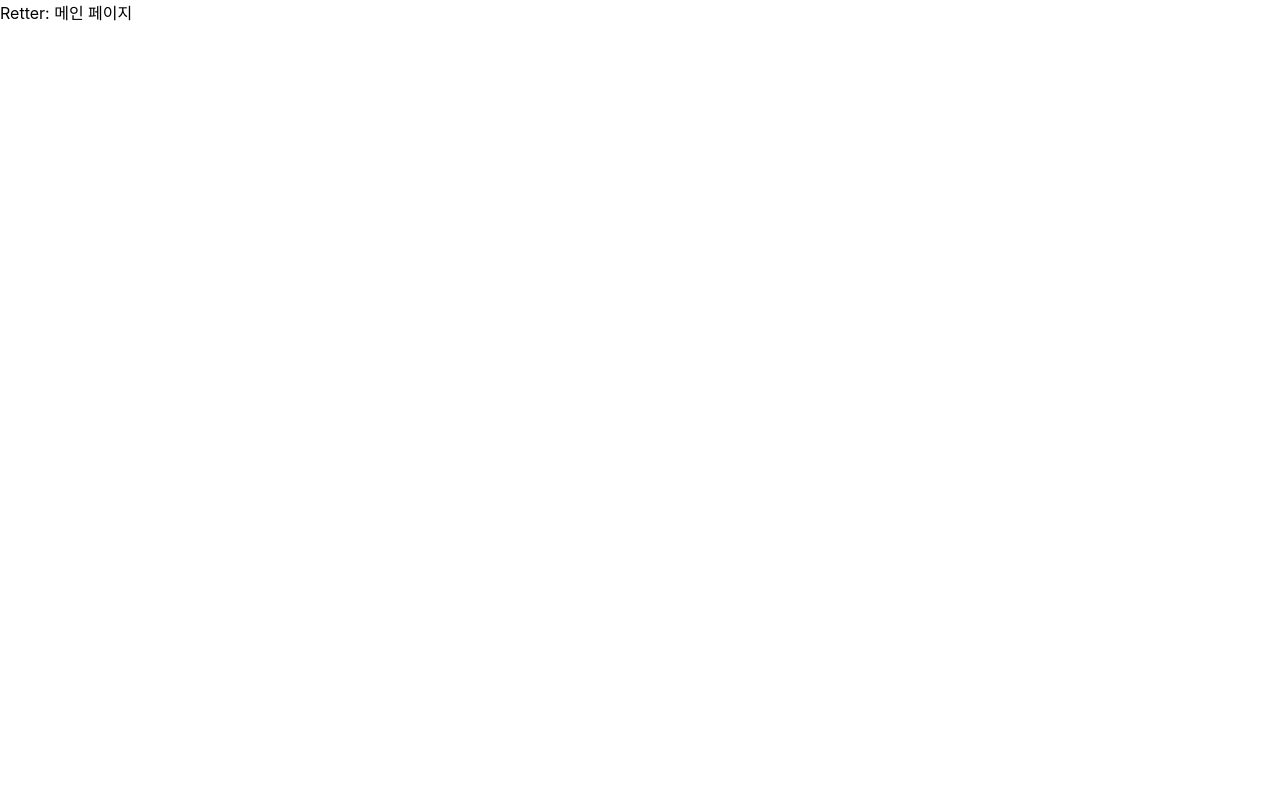
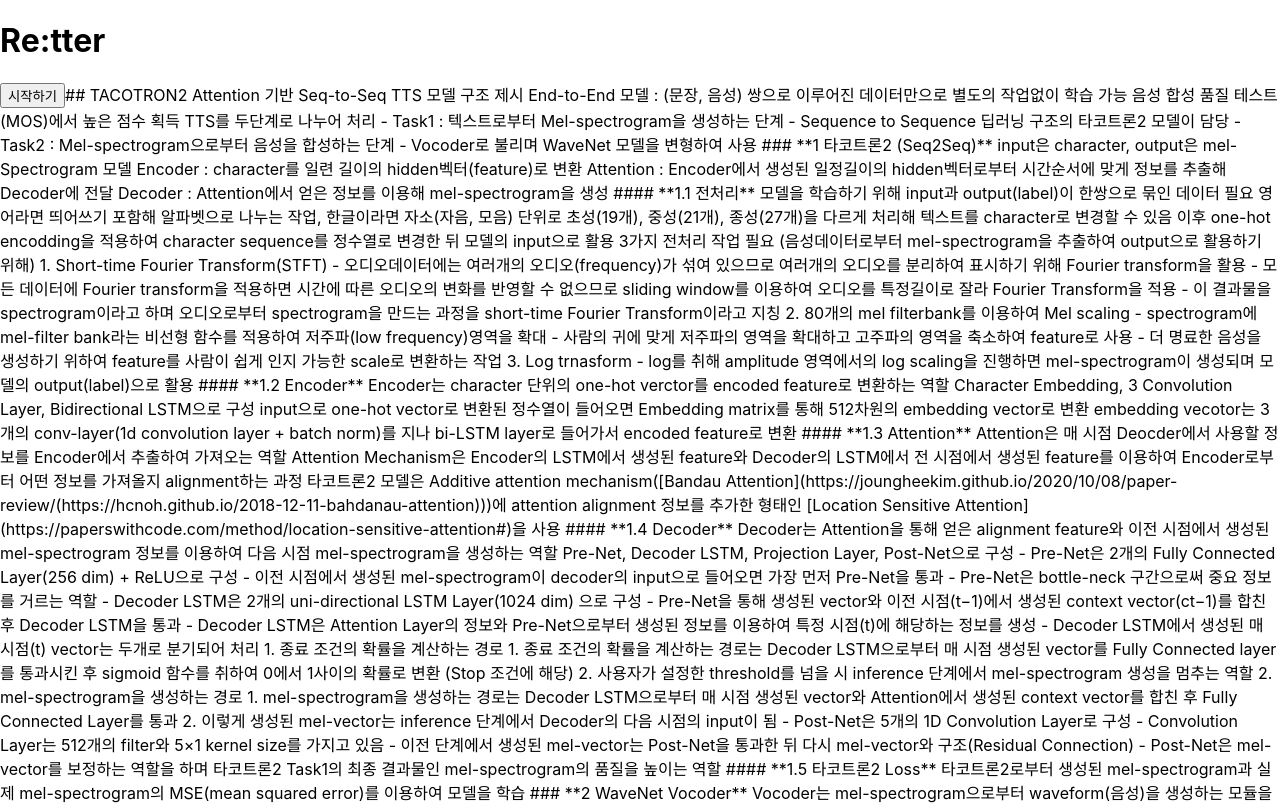
Before and after one commit to jiyeong-yun/Retter, a React (Create React App) app in the folder frontend/: page / in a window 1280 px wide. Shown: the top 805 px of the page. Built offline with nearby package versions, Linux system fonts and the light colour scheme.

Commit message:
Feat: change Home.js

```diff
--- a/frontend/src/routes/Home.js
+++ b/frontend/src/routes/Home.js
@@ -1,3 +1,214 @@
-export default function Home() {
-  return <div>Retter: 메인 페이지</div>;
+import { useEffect, useState } from 'react';
+import Result from '../components/Result';
+
+function Home() {
+  // 클릭하면 페이지이동
+  function handleClick(e) {
+    window.location.href = "/card"
+  }
+  // 스크롤 생성, 버튼변화(css적용해야)
+  const [ScrollY, setScrollY] = useState(0);
+  const [BtnStatus, setBtnStatus] = useState(false);
+  // 100 초과하면 버튼에 스크롤 따라오게
+  const handleFollow = () => {
+    setScrollY(window.pageYOffset);
+    if(ScrollY > 100) {
+      setBtnStatus(true);
+    } else {
+      setBtnStatus(false);
+    }
+  }
+  // 맨위 0으로 올라오게
+  const handleTop = () => {
+    window.scrollTo({
+      top: 0,
+      behavior: "smooth"
+    });
+    setScrollY(0);
+    setBtnStatus(false);
+  }
+
+  useEffect(() => {
+    const watch = () => {
+      window.addEventListener('scroll', handleFollow)
+    }
+    watch();
+    return () => {
+      window.removeEventListener('scroll', handleFollow)
+    }
+  })
+
+  return (
+    <div className='wrap'>
+      <h1>Re:tter</h1>
+      <button onClick={handleClick}>시작하기</button>
+      <service class="inner">
+      ## TACOTRON2
+
+Attention 기반 Seq-to-Seq  TTS 모델 구조 제시
+
+End-to-End 모델 : (문장, 음성) 쌍으로 이루어진 데이터만으로 별도의 작업없이 학습 가능
+
+음성 합성 품질 테스트(MOS)에서 높은 점수 획득
+
+
+
+TTS를 두단계로 나누어 처리
+
+- Task1 : 텍스트로부터 Mel-spectrogram을 생성하는 단계
+  - Sequence to Sequence 딥러닝 구조의 타코트론2 모델이 담당
+- Task2 : Mel-spectrogram으로부터 음성을 합성하는 단계
+  - Vocoder로 불리며 WaveNet 모델을 변형하여 사용
+
+
+
+### **1 타코트론2 (Seq2Seq)**
+
+input은 character, output은 mel-Spectrogram
+
+모델
+
+Encoder : character를 일련 길이의 hidden벡터(feature)로 변환
+
+Attention : Encoder에서 생성된 일정길이의 hidden벡터로부터 시간순서에 맞게 정보를 추출해 Decoder에 전달
+
+Decoder : Attention에서 얻은 정보를 이용해 mel-spectrogram을 생성
+
+
+
+#### **1.1 전처리**
+
+모델을 학습하기 위해 input과 output(label)이 한쌍으로 묶인 데이터 필요
+
+영어라면 띄어쓰기 포함해 알파벳으로 나누는 작업, 한글이라면 자소(자음, 모음) 단위로 초성(19개), 중성(21개), 종성(27개)을 다르게 처리해 텍스트를 character로 변경할 수 있음
+
+이후 one-hot encodding을 적용하여 character sequence를 정수열로 변경한 뒤 모델의 input으로 활용
+
+3가지 전처리 작업 필요 (음성데이터로부터 mel-spectrogram을 추출하여 output으로 활용하기 위해)
+
+1. Short-time Fourier Transform(STFT)
+   - 오디오데이터에는 여러개의 오디오(frequency)가 섞여 있으므로 여러개의 오디오를 분리하여 표시하기 위해 Fourier transform을 활용
+   - 모든 데이터에 Fourier transform을 적용하면 시간에 따른 오디오의 변화를 반영할 수 없으므로 sliding window를 이용하여 오디오를 특정길이로 잘라 Fourier Transform을 적용
+   - 이 결과물을 spectrogram이라고 하며 오디오로부터 spectrogram을 만드는 과정을 short-time Fourier Transform이라고 지칭
+2. 80개의 mel filterbank를 이용하여 Mel scaling
+   - spectrogram에 mel-filter bank라는 비선형 함수를 적용하여 저주파(low frequency)영역을 확대
+   - 사람의 귀에 맞게 저주파의 영역을 확대하고 고주파의 영역을 축소하여 feature로 사용
+   - 더 명료한 음성을 생성하기 위하여 feature를 사람이 쉽게 인지 가능한 scale로 변환하는 작업
+3. Log trnasform
+   - log를 취해 amplitude 영역에서의 log scaling을 진행하면 mel-spectrogram이 생성되며 모델의 output(label)으로 활용
+
+
+
+#### **1.2 Encoder**
+
+Encoder는 character 단위의 one-hot verctor를 encoded feature로 변환하는 역할
+
+Character Embedding, 3 Convolution Layer, Bidirectional LSTM으로 구성
+
+input으로 one-hot vector로 변환된 정수열이 들어오면 Embedding matrix를 통해 512차원의 embedding vector로 변환
+
+embedding vecotor는 3개의 conv-layer(1d convolution layer + batch norm)를 지나 bi-LSTM layer로 들어가서 encoded feature로 변환
+
+
+
+####  **1.3 Attention**
+
+Attention은 매 시점 Deocder에서 사용할 정보를 Encoder에서 추출하여 가져오는 역할
+
+Attention Mechanism은 Encoder의 LSTM에서 생성된 feature와 Decoder의 LSTM에서 전 시점에서 생성된 feature를 이용하여 Encoder로부터 어떤 정보를 가져올지 alignment하는 과정
+
+타코트론2 모델은 Additive attention mechanism([Bandau Attention](https://joungheekim.github.io/2020/10/08/paper-review/(https://hcnoh.github.io/2018-12-11-bahdanau-attention)))에 attention alignment 정보를 추가한 형태인 [Location Sensitive Attention](https://paperswithcode.com/method/location-sensitive-attention#)을 사용
+
+
+
+#### **1.4 Decoder**
+
+Decoder는 Attention을 통해 얻은 alignment feature와 이전 시점에서 생성된 mel-spectrogram 정보를 이용하여 다음 시점 mel-spectrogram을 생성하는 역할
+
+Pre-Net, Decoder LSTM, Projection Layer, Post-Net으로 구성
+
+- Pre-Net은 2개의 Fully Connected Layer(256 dim) + ReLU으로 구성
+  - 이전 시점에서 생성된 mel-spectrogram이 decoder의 input으로 들어오면 가장 먼저 Pre-Net을 통과
+  - Pre-Net은 bottle-neck 구간으로써 중요 정보를 거르는 역할
+
+- Decoder LSTM은 2개의 uni-directional LSTM Layer(1024 dim) 으로 구성
+  - Pre-Net을 통해 생성된 vector와 이전 시점(t−1)에서 생성된 context vector(ct−1)를 합친 후 Decoder LSTM을 통과
+
+  - Decoder LSTM은 Attention Layer의 정보와 Pre-Net으로부터 생성된 정보를 이용하여 특정 시점(t)에 해당하는 정보를 생성
+
+  - Decoder LSTM에서 생성된 매 시점(t) vector는 두개로 분기되어 처리
+
+    1. 종료 조건의 확률을 계산하는 경로
+       1. 종료 조건의 확률을 계산하는 경로는 Decoder LSTM으로부터 매 시점 생성된 vector를 Fully Connected layer를 통과시킨 후 sigmoid 함수를 취하여 0에서 1사이의 확률로 변환 (Stop 조건에 해당)
+       2. 사용자가 설정한 threshold를 넘을 시 inference 단계에서 mel-spectrogram 생성을 멈추는 역할
+
+    2. mel-spectrogram을 생성하는 경로
+       1. mel-spectrogram을 생성하는 경로는 Decoder LSTM으로부터 매 시점 생성된 vector와 Attention에서 생성된 context vector를 합친 후 Fully Connected Layer를 통과
+       2. 이렇게 생성된 mel-vector는 inference 단계에서 Decoder의 다음 시점의 input이 됨
+
+- Post-Net은 5개의 1D Convolution Layer로 구성
+  - Convolution Layer는 512개의 filter와 5×1 kernel size를 가지고 있음
+  - 이전 단계에서 생성된 mel-vector는 Post-Net을 통과한 뒤 다시 mel-vector와 구조(Residual Connection)
+  - Post-Net은 mel-vector를 보정하는 역할을 하며 타코트론2 Task1의 최종 결과물인 mel-spectrogram의 품질을 높이는 역할
+
+
+
+#### **1.5 타코트론2 Loss**
+
+타코트론2로부터 생성된 mel-spectrogram과 실제 mel-spectrogram의 MSE(mean squared error)를 이용하여 모델을 학습
+
+
+
+### **2 WaveNet Vocoder**
+
+Vocoder는 mel-spectrogram으로부터 waveform(음성)을 생성하는 모듈을 의미
+
+타코트론2 논문에서는 WaveNet의 구조를 조금 변경한 모델을 Vocoder로 사용
+
+[WaveNet 논문](https://arxiv.org/abs/1609.03499)에서 제시한 모델은 Softmax 함수를 이용하여 매 시점 −215 ~ 215+1 사이의 숫자가 나올 확률을 추출하고 waveform 생성
+
+이를 수정하여 PixelCNN++ 처럼 [mixture of logistic distribution(MoL)](https://medium.com/@smallfishbigsea/an-explanation-of-discretized-logistic-mixture-likelihood-bdfe531751f0)을 이용하여 매 시점 −215 ~ 215+1 사이의 숫자가 나올 확률을 생성
+
+mel-spectrogram을 이용하여 WaveNet은 MOL에 사용할 paramter를 생성
+
+생성된 paramter를 이용하여 −215 ~ 215+1 사이의 숫자가 나올 확률인 mixture of logistic distribution를 생성하고 가장 큰 확률을 갖고 있는 값을 이용하여 waveform을 생성
+
+
+
+#### **2.1 WaveNet Loss**
+
+WaveNet으로부터 생성된 waveform과 실제 waveform의 시점 별 Negative log-likelihood Loss를 이용하여 모델을 학습
+
+
+
+#### **학습설정**
+
+타코트론2, WaveNet(MoL)을 학습할 때 teacher-forcing을 사용
+
+타코트론2은 이전 시점에 생성된 mel-spectrogram과 encoder featrure를 이용하여 다음 시점 mel-spectrogram을 생성
+
+training 단계에는 input을 이전 시점 타코트론2로부터 생성된 mel-spectrogram을 사용하지 않고 ground-truth mel-spectrogram을 사용하여 학습 효율을 증가
+
+WaveNet을 학습할 때에도 input으로 WaveNet의 이전단계에서 생성된 waveform을 사용하는 것이 아닌 ground-truth waveform을 이용
+
+
+
+
+
+_참고_
+
+타코트론2 논문 https://arxiv.org/abs/1712.05884v2
+
+논문리뷰 https://joungheekim.github.io/2020/10/08/paper-review/
+
+한국어TTS시스템 https://sooftware.io/korean_tacotron2/
+
+파이토치 https://pytorch.org/hub/nvidia_deeplearningexamples_tacotron2/
+
+        <button className={BtnStatus ? "topBtn active" : "topBtn"} onClick={handleTop}>TOP</button>
+      </service>
+    </div>
+  );
 }
+
+export default Home;
```
